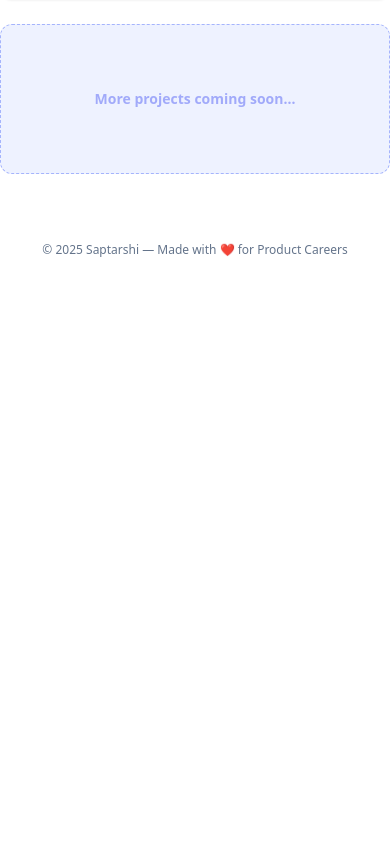
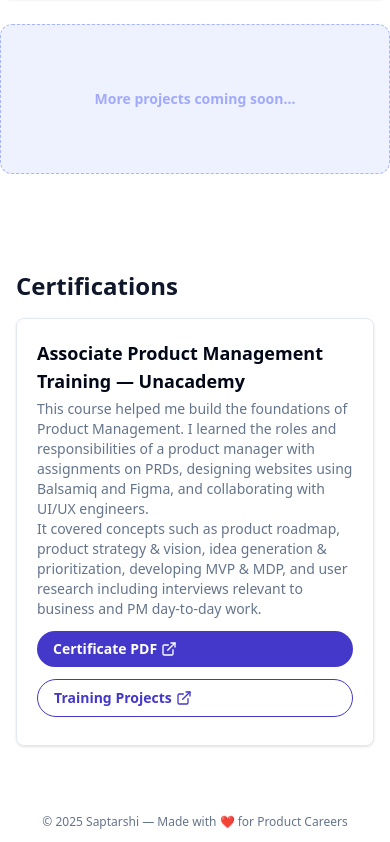
Before and after one commit to saptarshi-cyber/skill-linked-showcase, a React (Vite) app: page / in a window 390 px wide. Shown: the part 3963-4805 px from the top of the page. Before the commit the page ends 4233 px from the top, so only its background shows below. Built offline with nearby package versions, Linux system fonts and the light colour scheme.

Commit message:
Refactor: Update "Who am I" section and add certifications
Updated the "Who am I" section with a new image and added the Associate Product Management certification details.

```diff
--- a/src/components/AboutBlock.tsx
+++ b/src/components/AboutBlock.tsx
@@ -1,11 +1,12 @@
+
 export function AboutBlock() {
   return (
     <section id="about" className="my-6 max-w-5xl mx-auto">
       <div className="bg-gradient-to-br from-white via-indigo-50 to-purple-100 rounded-2xl shadow-lg border border-border p-5 flex flex-col md:flex-row items-center gap-4">
         <img
-          src="/lovable-uploads/5054563e-8f51-4e2d-b8df-22db7b1a8eda.png"
+          src="https://images.unsplash.com/photo-1581092795360-fd1ca04f0952?w=300&h=300&fit=facearea&facepad=2.5"
           className="w-24 h-24 object-cover rounded-full border-4 border-indigo-300 shadow hidden md:block"
-          alt="Portrait of Saptarshi"
+          alt="Portrait placeholder"
         />
         <div>
           <h3 className="text-2xl font-bold text-primary mb-1">Who am I?</h3>
--- /dev/null
+++ b/src/components/CertificationsSection.tsx
@@ -0,0 +1,38 @@
+
+import { ExternalLink } from "lucide-react";
+
+export function CertificationsSection() {
+  return (
+    <section id="certifications" className="max-w-4xl mx-auto my-6 px-4">
+      <h2 className="text-2xl font-bold text-primary mb-4">Certifications</h2>
+      <div className="bg-white/80 backdrop-blur-md rounded-lg shadow border p-5">
+        <h3 className="text-lg font-semibold mb-1">
+          Associate Product Management Training — Unacademy
+        </h3>
+        <p className="text-sm text-muted-foreground mb-3">
+          This course helped me build the foundations of Product Management.
+          I learned the roles and responsibilities of a product manager with assignments on PRDs, designing websites using Balsamiq and Figma, and collaborating with UI/UX engineers. <br />
+          It covered concepts such as product roadmap, product strategy &amp; vision, idea generation &amp; prioritization, developing MVP &amp; MDP, and user research including interviews relevant to business and PM day-to-day work.
+        </p>
+        <div className="flex flex-col sm:flex-row gap-3 mb-2">
+          <a
+            href="https://drive.google.com/file/d/16Azo1-tnW4MIqnDwGTAJ45u16q_Rjigs/view?usp=sharing"
+            target="_blank"
+            rel="noopener"
+            className="inline-flex items-center gap-1 px-4 py-2 rounded-full bg-indigo-700 text-white text-sm font-semibold hover:bg-indigo-800 transition"
+          >
+            Certificate PDF <ExternalLink size={16} />
+          </a>
+          <a
+            href="https://drive.google.com/file/d/1ejMK-5lIsHKvBJm43tcUaTmi-WHphEOy/view?usp=sharing"
+            target="_blank"
+            rel="noopener"
+            className="inline-flex items-center gap-1 px-4 py-2 rounded-full border border-indigo-700 text-indigo-700 text-sm font-semibold hover:bg-indigo-50 transition"
+          >
+            Training Projects <ExternalLink size={16} />
+          </a>
+        </div>
+      </div>
+    </section>
+  );
+}
--- a/src/pages/Index.tsx
+++ b/src/pages/Index.tsx
@@ -7,6 +7,7 @@ import { ExperienceTimeline } from "../components/ExperienceTimeline";
 import { CaseStudiesSection } from "../components/CaseStudiesSection";
 import { ProjectShowcase } from "../components/ProjectShowcase";
 import { AboutBlock } from "../components/AboutBlock";
+import { CertificationsSection } from "../components/CertificationsSection";
 import { ALL_SKILLS } from "../components/ExperienceTimeline"; // For initial skill
 
 const sectionSpacing = "py-6 sm:py-7"; // Use uniform vertical spacing per section
@@ -41,6 +42,10 @@ const Index = () => {
         <section className={sectionSpacing} style={{ width: "100%" }}>
           <ProjectShowcase />
         </section>
+        {/* Certifications */}
+        <section className={sectionSpacing} style={{ width: "100%" }}>
+          <CertificationsSection />
+        </section>
       </main>
       {/* Footer moved here */}
       <div className="text-center mt-5 text-xs text-muted-foreground pb-3">
```
